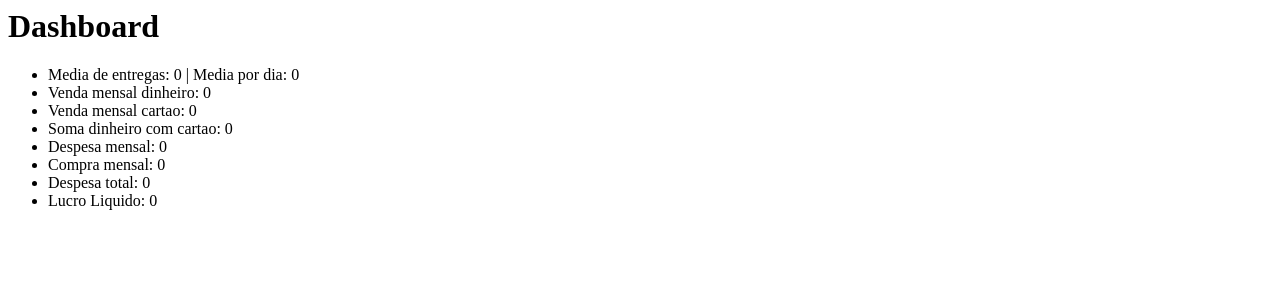
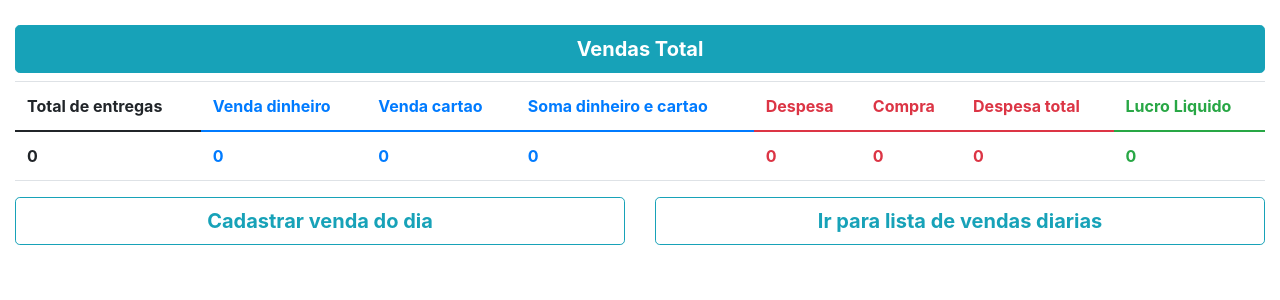
Before and after one commit to paulo9405/gestao_acai_django, a Django app: page /core/dashboard/ in a window 1280 px wide. Shown: the top 300 px of the page. Run offline with Django 3.2, Linux system fonts and the light colour scheme; data that the repository does not hold is empty; some libraries are stand-ins or nearby versions.

Commit message:
ACAI-7 criação dos templates dashboard

```diff
--- a/core/templates/core/dashboard.html
+++ b/core/templates/core/dashboard.html
@@ -1,15 +1,53 @@
+{% extends "base.html" %}
+{% load bootstrap %}
 
+{% block main %}
+<div class="row">
+    <div class="col-12">
 
-    <h1>Dashboard</h1>
+            </tbody>
+        </table>
+    </div>
 
-    <ul>
-        <li>Media de entregas: {{ quantidade_entregas }} | Media por dia: {{media_entregas}}</li>
-        <li>Venda mensal dinheiro: {{ venda_mensal_dinheiro }}</li>
-        <li>Venda mensal cartao: {{ venda_mensal_cartao }}</li>
-        <li>Soma dinheiro com cartao: {{ soma_venda_dinheiro_cartao }}</li>
-        <li>Despesa mensal: {{ despesa_mensal }}</li>
-        <li>Compra mensal: {{ compras_mensal }}</li>
-        <li>Despesa total: {{ soma_despesa_total }}</li>
-        <li>Lucro Liquido: {{ soma_mensal_lucro_liquido }}</li>
+    <div class="col-12">
+        <br>
+        <h2 class="btn btn-info btn-lg btn-block font-weight-bold">Vendas Total</h2>
+        <table class="table font-weight-bold">
+            <thead class="thead">
+                <tr>
+                <th scope="col">Total de entregas</th>
+                <th scope="col" class="text-primary">Venda dinheiro</th>
+                <th scope="col" class="text-primary">Venda cartao</th>
+                <th scope="col" class="text-primary">Soma dinheiro e cartao</th>
+                <th scope="col" class="text-danger">Despesa </th>
+                <th scope="col" class="text-danger">Compra </th>
+                <th scope="col" class="text-danger">Despesa total</th>
+                <th scope="col" class="text-success">Lucro Liquido</th>
+                </tr>
+            </thead>
+            <tbody>
 
-    </ul>
+                <tr>
+                <td>{{quantidade_entregas}}</td>
+                <td class="text-primary">{{venda_mensal_dinheiro}}</td>
+                <td class="text-primary">{{venda_mensal_cartao}}</td>
+                <td class="text-primary">{{soma_venda_dinheiro_cartao}}</td>
+                <td class="text-danger">{{despesa_mensal}}</td>
+                <td class="text-danger">{{compras_mensal}}</td>
+                <td class="text-danger">{{soma_despesa_total}}</td>
+                <td class="text-success">{{soma_mensal_lucro_liquido}}</td>
+                </tr>
+            </tbody>
+        </table>
+    </div>
+</div>
+<div class="row">
+    <div class="col-6">
+        <a href="{% url 'core_venda_create' %}" class="btn btn-outline-info btn-lg btn-block font-weight-bold">Cadastrar venda do dia</a>
+    </div>
+
+    <div class="col-6">
+        <a href="{% url 'core_venda_lista' %}" class="btn btn-outline-info btn-lg btn-block font-weight-bold">Ir para lista de vendas diarias</a>
+    </div>
+</div>
+{% endblock  %}
--- a/core/urls.py
+++ b/core/urls.py
@@ -1,7 +1,12 @@
 from django.urls import path
-from .views import DashboardView
+from .views import DashboardView, VendaCreate, VendaLista
+
 
 
 urlpatterns = [
-    path('dashboard/', DashboardView.as_view(), name="dashboard"),
+    path('dashboard/', DashboardView.as_view(), name="core_dashboard"),
+    #path('vendas-diaria-lista/', venda_diaria_lista, name="core_venda_diaria_lista"),
+    #path('venda-nova/', venda_nova, name="core_venda_nova"),
+    path('venda_create/', VendaCreate.as_view(), name="core_venda_create"),
+    path('venda_list/', VendaLista.as_view(), name="core_venda_lista"),
 ]
--- a/core/views.py
+++ b/core/views.py
@@ -1,8 +1,9 @@
-from django.shortcuts import render
+from django.shortcuts import render, redirect
 from django.views import View
+from django.views.generic import CreateView, ListView
+
 from .models import Venda
-from django.db.models import Sum, F, FloatField, Max, Avg, Min, Count
-
+from .forms import VendaForm
 
 class DashboardView(View):
     def get(self, request):
@@ -17,5 +18,23 @@ class DashboardView(View):
         data['soma_despesa_total'] =Venda.objects.soma_despesa_total()
         data['soma_mensal_lucro_liquido'] =Venda.objects.soma_mensal_lucro_liquido()
 
+        return render(request, 'core/dashboard.html', data)
 
-        return render(request, 'core/dashboard.html', data)
+
+class VendaCreate(CreateView):
+    model = Venda
+    fields = [
+            'dia_da_venda',
+            'quantidade_entregas',
+            'venda_dinheiro',
+            'venda_cartao',
+            'compras',
+            'descricao_compras',
+            'despesas',
+            'descricao_despesas',
+        ]
+    success_url = '/core/dashboard'
+
+
+class VendaLista(ListView):
+    model = Venda
--- a/requirements-dev.txt
+++ b/requirements-dev.txt
@@ -6,3 +6,4 @@ python-decouple==3.4
 pytz==2021.1
 sqlparse==0.4.1
 static3==0.7.0
+django-bootstrap-form
```
Also changed, not shown: core/admin.py (+10 -1 lines), core/forms.py (added, +18 -0 lines), core/models.py (+8 -8 lines), core/templates/core/venda_form.html (added, +18 -0 lines), core/templates/core/venda_list.html (added, +49 -0 lines), gestao_acai/settings.py (+6 -1 lines), core/migrations/0020_alter_venda_dia_da_venda.py (added), core/migrations/0021_alter_venda_dia_da_venda.py (added), core/migrations/0022_auto_20210901_1952.py (added), core/migrations/0023_auto_20210901_1956.py (added).
